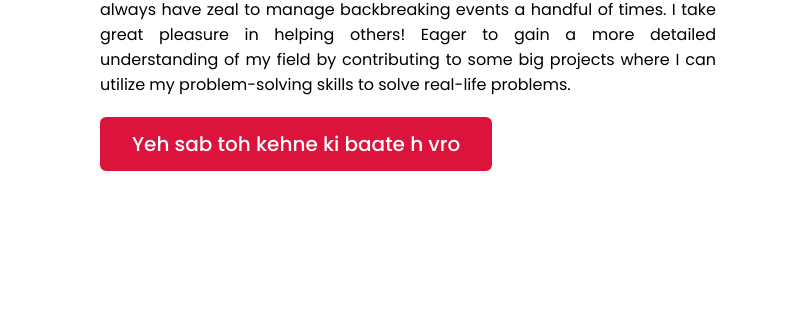
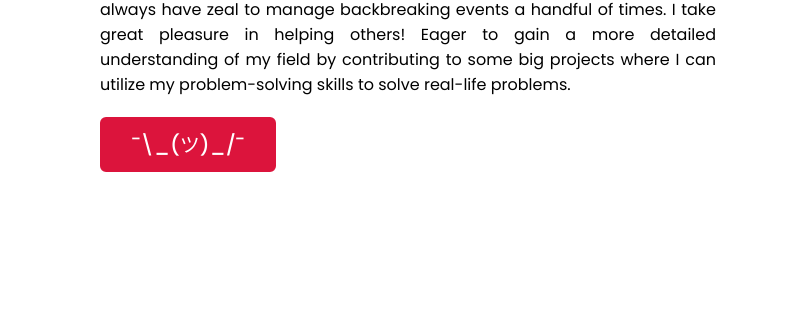
Before and after one commit to Jayeshbhojawat/Jayeshbhojawat.github.io, a plain HTML site: page portfolio/index.html in a window 1280 px wide. Shown: the part 1182-1509 px from the top of the page, 484-1280 px from the left. Drawn offline with nearby package versions, Linux system fonts and the light colour scheme.

Commit message:
Update index.html

```diff
--- a/portfolio/index.html
+++ b/portfolio/index.html
@@ -3,7 +3,7 @@
 <head>
     <meta charset="UTF-8">
     <meta name="viewport" content="width=device-width, initial-scale=1.0">
-    <title>JAYESH ;)</title>
+    <title>Jayesh ;)</title>
 <!--     <link rel="shortcut icon" href="/favicon.ico"> -->
     <link rel="icon" type="image/x-icon" href="favicon.ico">
 <!--     <link rel="shortcut icon" href="/favicon.ico" type="image/x-icon"> -->
@@ -60,7 +60,7 @@
                 <div class="column right">
                     <div class="text">I'm Jayesh Bhojawat and I'm a <span class="typing-2"></span></div>
                     <p>Sophomore at IIT Ropar pursuing BTech in Mathematics and Computing .I always have zeal to manage backbreaking events a handful of times. I take great pleasure in helping others! Eager to gain a more detailed understanding of my field by contributing to some big projects where I can utilize my problem-solving skills to solve real-life problems.</p>
-                    <a href="#">Yeh sab toh kehne ki baate h vro</a>
+                    <a href="#">¯\_(ツ)_/¯</a>
                 </div>
             </div>
         </div>
```
